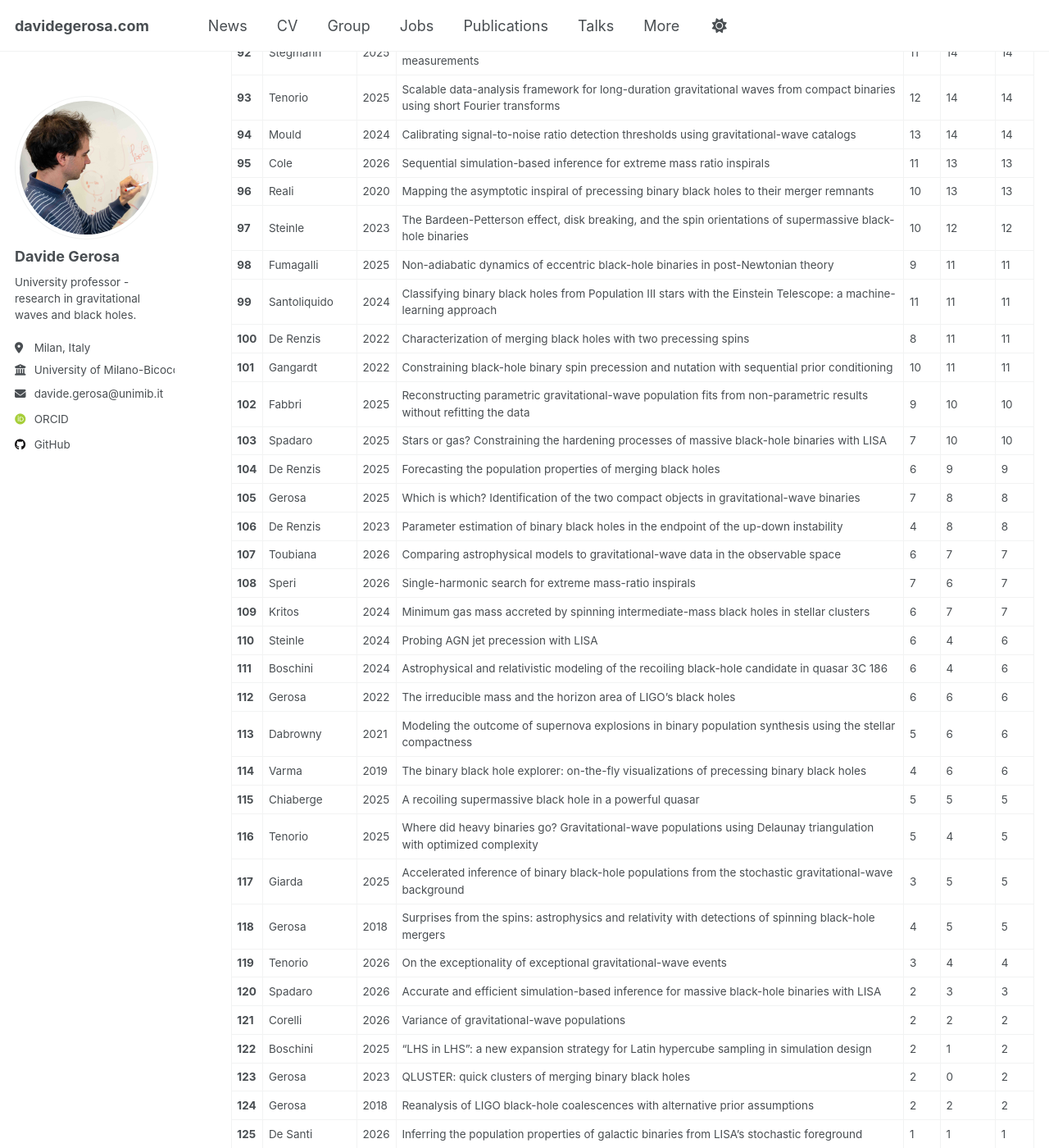
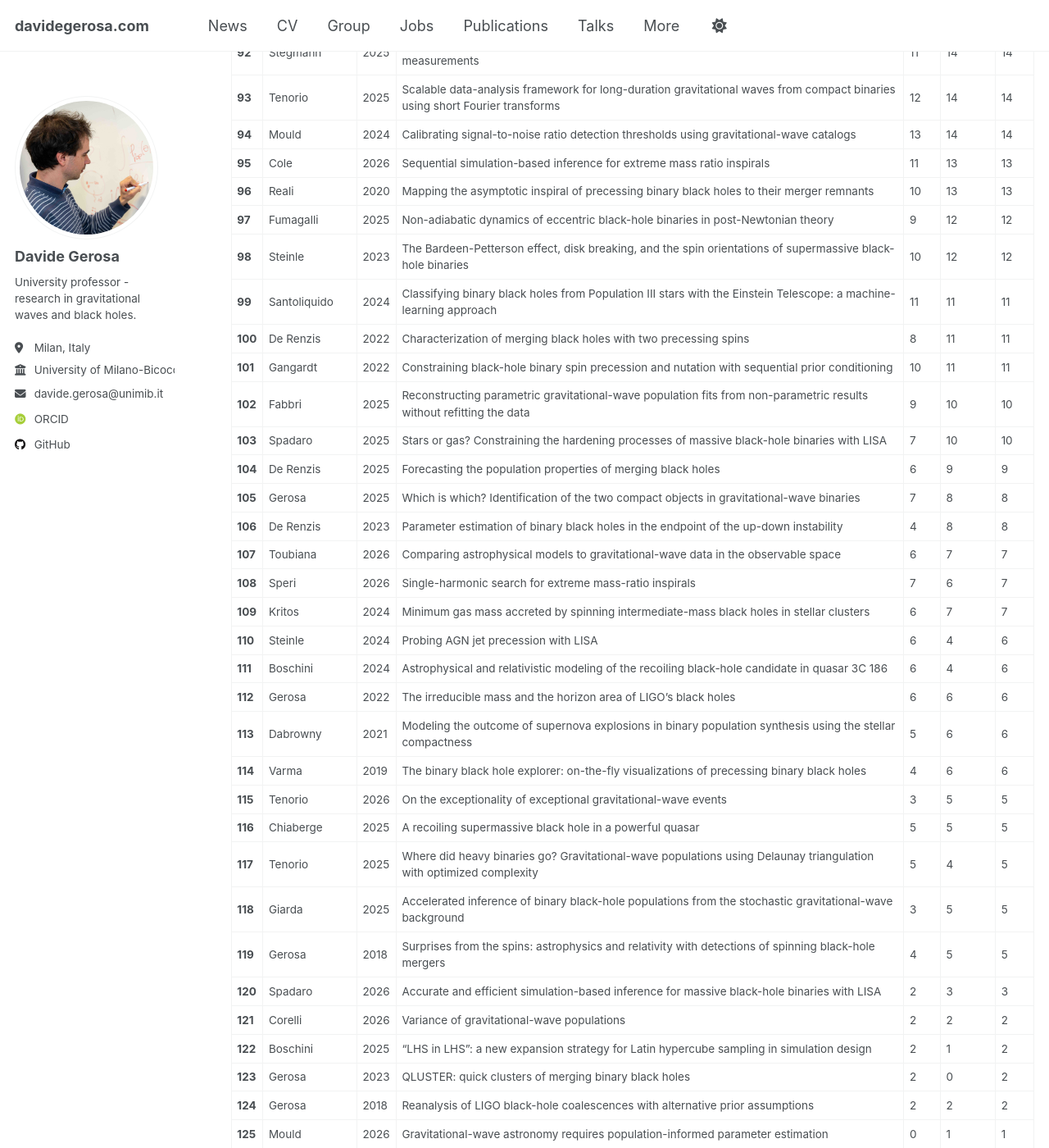
Before and after one commit to dgerosa/website, a Jekyll site: the page built from _pages/citations.md, in a window 1280 px wide and 1400 px high, scrolled down 4202 px. Shown: the whole window at 82% size. Built offline with Jekyll 4.4.1, drawn with Linux system fonts in a browser that asks for light colours; some web fonts are replaced; some of the changed text lies outside the part shown.

Commit message:
Website update from workflow

```diff
--- a/_pages/_citations.md
+++ b/_pages/_citations.md
@@ -99,14 +99,14 @@
 | **88** | Pacilio | 2024 | Catalog variance of testing general relativity with gravitational-wave data | 13 | 17 | 17 |
 | **89** | Pedrotti | 2025 | Cosmology with the angular cross-correlation of gravitational-wave and galaxy catalogs: forecasts for next-generation interferometers and the Euclid survey | 12 | 16 | 16 |
 | **90** | Gerosa | 2017 | filltex: Automatic queries to ADS and INSPIRE databases to fill LaTex bibliography | 13 | 16 | 16 |
-| **91** | Gerosa | 2024 | Quick recipes for gravitational-wave selection effects | 15 | 14 | 15 |
+| **91** | Gerosa | 2024 | Quick recipes for gravitational-wave selection effects | 15 | 15 | 15 |
 | **92** | Stegmann | 2025 | Distinguishing the origin of eccentric black-hole mergers with gravitational-wave spin measurements | 11 | 14 | 14 |
 | **93** | Tenorio | 2025 | Scalable data-analysis framework for long-duration gravitational waves from compact binaries using short Fourier transforms | 12 | 14 | 14 |
 | **94** | Mould | 2024 | Calibrating signal-to-noise ratio detection thresholds using gravitational-wave catalogs | 13 | 14 | 14 |
 | **95** | Cole | 2026 | Sequential simulation-based inference for extreme mass ratio inspirals | 11 | 13 | 13 |
 | **96** | Reali | 2020 | Mapping the asymptotic inspiral of precessing binary black holes to their merger remnants | 10 | 13 | 13 |
-| **97** | Steinle | 2023 | The Bardeen-Petterson effect, disk breaking, and the spin orientations of supermassive black-hole binaries | 10 | 12 | 12 |
-| **98** | Fumagalli | 2025 | Non-adiabatic dynamics of eccentric black-hole binaries in post-Newtonian theory | 9 | 11 | 11 |
+| **97** | Fumagalli | 2025 | Non-adiabatic dynamics of eccentric black-hole binaries in post-Newtonian theory | 9 | 12 | 12 |
+| **98** | Steinle | 2023 | The Bardeen-Petterson effect, disk breaking, and the spin orientations of supermassive black-hole binaries | 10 | 12 | 12 |
 | **99** | Santoliquido | 2024 | Classifying binary black holes from Population III stars with the Einstein Telescope: a machine-learning approach | 11 | 11 | 11 |
 | **100** | De Renzis | 2022 | Characterization of merging black holes with two precessing spins | 8 | 11 | 11 |
 | **101** | Gangardt | 2022 | Constraining black-hole binary spin precession and nutation with sequential prior conditioning | 10 | 11 | 11 |
@@ -123,21 +123,21 @@
 | **112** | Gerosa | 2022 | The irreducible mass and the horizon area of LIGO's black holes | 6 | 6 | 6 |
 | **113** | Dabrowny | 2021 | Modeling the outcome of supernova explosions in binary population synthesis using the stellar compactness | 5 | 6 | 6 |
 | **114** | Varma | 2019 | The binary black hole explorer: on-the-fly visualizations of precessing binary black holes | 4 | 6 | 6 |
-| **115** | Chiaberge | 2025 | A recoiling supermassive black hole in a powerful quasar | 5 | 5 | 5 |
-| **116** | Tenorio | 2025 | Where did heavy binaries go? Gravitational-wave populations using Delaunay triangulation with optimized complexity | 5 | 4 | 5 |
-| **117** | Giarda | 2025 | Accelerated inference of binary black-hole populations from the stochastic gravitational-wave background | 3 | 5 | 5 |
-| **118** | Gerosa | 2018 | Surprises from the spins: astrophysics and relativity with detections of spinning black-hole mergers | 4 | 5 | 5 |
-| **119** | Tenorio | 2026 | On the exceptionality of exceptional gravitational-wave events | 3 | 4 | 4 |
+| **115** | Tenorio | 2026 | On the exceptionality of exceptional gravitational-wave events | 3 | 5 | 5 |
+| **116** | Chiaberge | 2025 | A recoiling supermassive black hole in a powerful quasar | 5 | 5 | 5 |
+| **117** | Tenorio | 2025 | Where did heavy binaries go? Gravitational-wave populations using Delaunay triangulation with optimized complexity | 5 | 4 | 5 |
+| **118** | Giarda | 2025 | Accelerated inference of binary black-hole populations from the stochastic gravitational-wave background | 3 | 5 | 5 |
+| **119** | Gerosa | 2018 | Surprises from the spins: astrophysics and relativity with detections of spinning black-hole mergers | 4 | 5 | 5 |
 | **120** | Spadaro | 2026 | Accurate and efficient simulation-based inference for massive black-hole binaries with LISA | 2 | 3 | 3 |
 | **121** | Corelli | 2026 | Variance of gravitational-wave populations | 2 | 2 | 2 |
 | **122** | Boschini | 2025 | “LHS in LHS”: a new expansion strategy for Latin hypercube sampling in simulation design | 2 | 1 | 2 |
 | **123** | Gerosa | 2023 | QLUSTER: quick clusters of merging binary black holes | 2 | 0 | 2 |
 | **124** | Gerosa | 2018 | Reanalysis of LIGO black-hole coalescences with alternative prior assumptions | 2 | 2 | 2 |
-| **125** | De Santi | 2026 | Inferring the population properties of galactic binaries from LISA's stochastic foreground | 1 | 1 | 1 |
-| **126** | Borhanian | 2026 | Impact of facility timing and coordination for next-generation gravitational-wave detectors | 0 | 1 | 1 |
-| **127** | Anselmo | 2025 | Black-hole ringdown with templates capturing spin precession: a criticalre-analysis of GW190521 | 1 | 1 | 1 |
-| **128** | Gerosa | 2015 | Rival families: waveforms from resonant black-hole binaries as probes of their astrophysical formation history | 0 | 1 | 1 |
-| **129** | Mould | 2026 | Gravitational-wave astronomy requires population-informed parameter estimation | 0 | 0 | 0 |
+| **125** | Mould | 2026 | Gravitational-wave astronomy requires population-informed parameter estimation | 0 | 1 | 1 |
+| **126** | De Santi | 2026 | Inferring the population properties of galactic binaries from LISA's stochastic foreground | 1 | 1 | 1 |
+| **127** | Borhanian | 2026 | Impact of facility timing and coordination for next-generation gravitational-wave detectors | 0 | 1 | 1 |
+| **128** | Anselmo | 2025 | Black-hole ringdown with templates capturing spin precession: a criticalre-analysis of GW190521 | 1 | 1 | 1 |
+| **129** | Gerosa | 2015 | Rival families: waveforms from resonant black-hole binaries as probes of their astrophysical formation history | 0 | 1 | 1 |
 | **130** | Loutrel | 2026 | Probing modified gravitational-wave dispersion with bursts from eccentric black-hole binaries | 0 | 0 | 0 |
 | **131** | Fumagalli | 2026 | PRECESSION 2.1: black-hole binary spin precession on eccentric orbits | 0 | 0 | 0 |
 | **132** | Tornotti | 2025 | Bayesian luminosity function estimation in multidepth datasets with selection effects: a case study for $$3<z<5$$ Lyman $$\alpha$$ emitters | 0 | 0 | 0 |
```
Also changed, not shown: other parts of _pages/_citations.md (+16 -16 lines), _pages/_group.md (+1 -1 lines), _pages/_publications.md (+1 -1 lines), _pages/_talks.md (+1 -1 lines).
